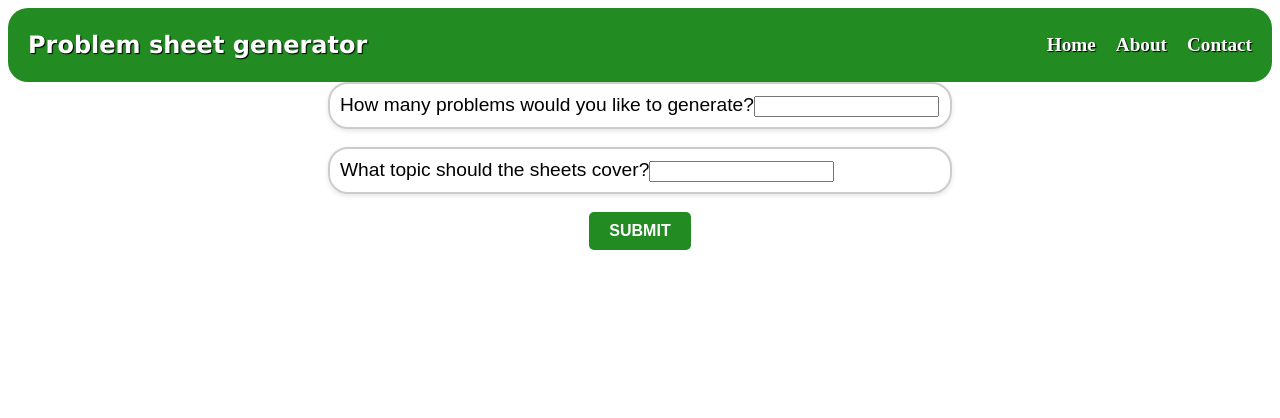
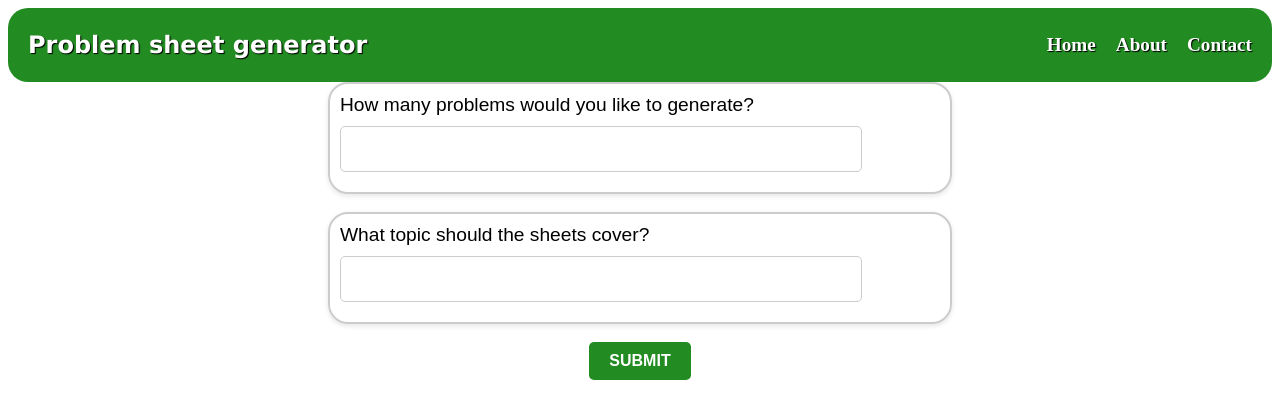
Before and after one commit to BenjaminWills/problem_sheet_generator, a React (Create React App) app in the folder frontend/problem-generation/: page / in a window 1280 px wide. Shown: the top 418 px of the page. Built offline with nearby package versions, Linux system fonts and the light colour scheme.

Commit message:
add input box css

```diff
--- a/frontend/problem-generation/src/api_form/ApiForm.css
+++ b/frontend/problem-generation/src/api_form/ApiForm.css
@@ -62,3 +62,20 @@ button {
 button:hover {
   background-color: darkgreen;
 }
+
+input {
+  display: block;
+  width: 500px;
+  margin: 10px 0;
+  padding: 10px;
+  border: 1px solid #ccc;
+  border-radius: 5px;
+  font-size: 16px;
+  line-height: 1.5;
+}
+
+input:focus {
+  outline: none;
+  border-color: #0077cc;
+  box-shadow: 0 0 5px #0077cc;
+}
```
